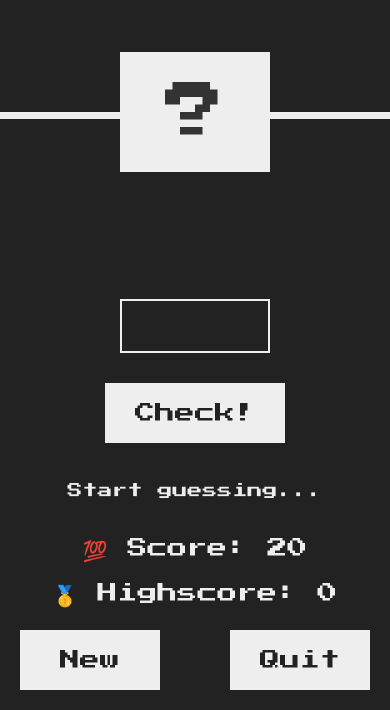
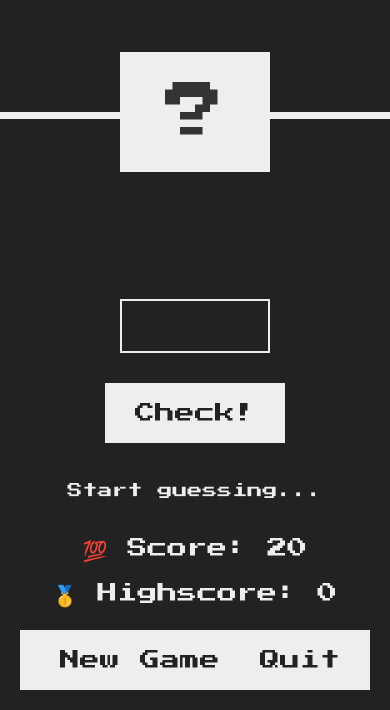
Before and after one commit to liaopeichen/javascript-game-guess-number, a plain HTML site: page index.html in a window 390 px wide. Shown: the part 134-844 px from the top of the page. Drawn offline with Linux system fonts and the light colour scheme.

Commit message:
fix: update New Game button CSS styling for 768px breakpoint

```diff
--- a/style.css
+++ b/style.css
@@ -233,10 +233,19 @@ h1 {
   }
 
   .again {
-    position: fixed;
+    display: none;
+  }
+
+  .new {
+    display: block;
+    position: absolute;
+    padding: 2rem 3.5rem;
+    left: 2rem;
     bottom: 2rem;
-    left: 2rem;
-    top: 72.759rem;
+  }
+
+  .new::after {
+    content: ' Game';
   }
 }
 
```
